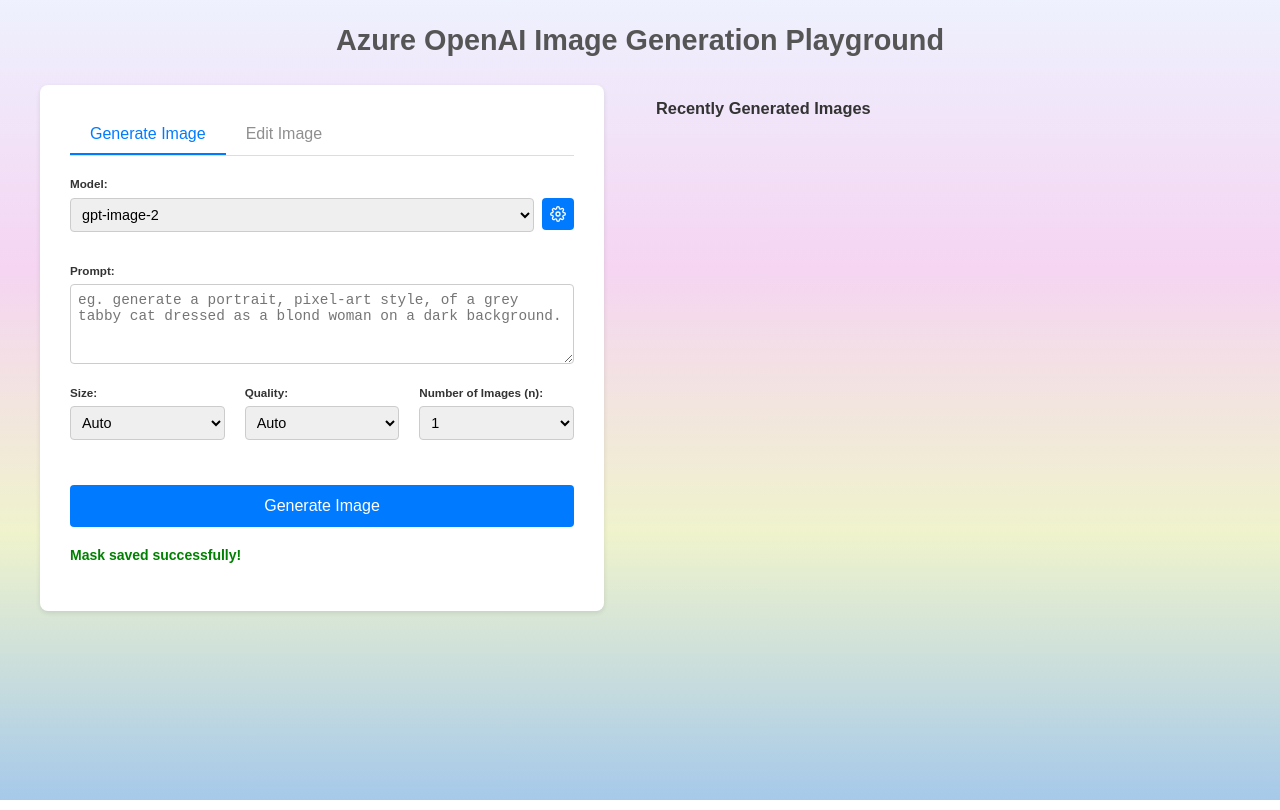
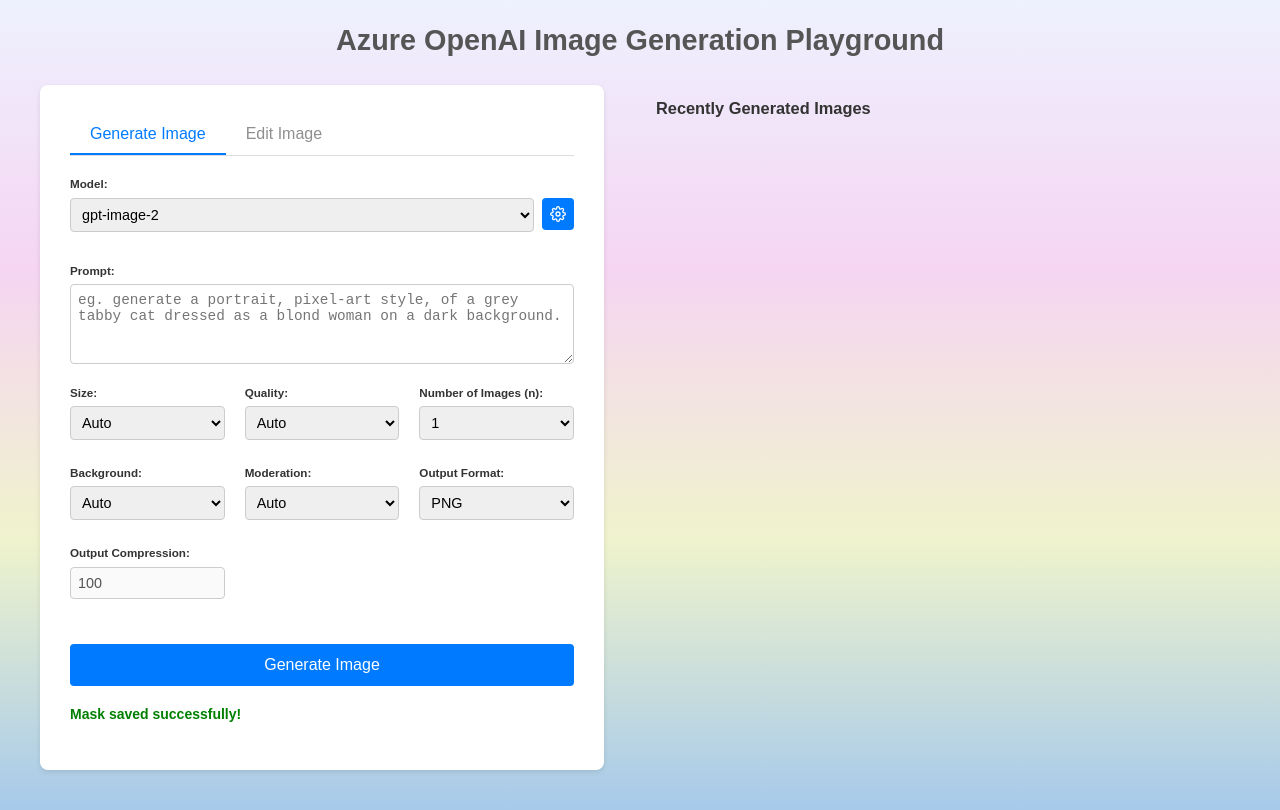
Before and after one commit to mustafaasiroglu/azureopenai-image-playground, a plain HTML site: page index.html in a window 1280 px wide. Drawn offline with Linux system fonts and the light colour scheme.

Commit message:
Update index.html

```diff
--- a/index.html
+++ b/index.html
@@ -42,7 +42,6 @@
                             <div class="model-control">
                                 <select id="model">
                                     <option value="gpt-image-2" selected>gpt-image-2</option>
-                                    <option value="gpt-image-1">gpt-image-1</option>
                                     <option value="dall-e-3">dall-e-3</option>
                                     <option value="dall-e-2">dall-e-2</option>
                                 </select>
@@ -94,8 +93,8 @@
                                 </select>
                             </div>
 
-                            <!-- GPT-Image-1 Specific Options -->
-                            <div class="option-item gpt-image-1-option" style="display: none;">
+                            <!-- GPT-Image-2 Specific Options -->
+                            <div class="option-item gpt-image-2-option" style="display: none;">
                                 <label for="background">Background:</label>
                                 <select id="background">
                                     <option value="auto" selected>Auto</option>
@@ -103,14 +102,14 @@
                                     <option value="opaque">Opaque</option>
                                 </select>
                             </div>
-                            <div class="option-item gpt-image-1-option" style="display: none;">
+                            <div class="option-item gpt-image-2-option" style="display: none;">
                                 <label for="moderation">Moderation:</label>
                                 <select id="moderation">
                                     <option value="auto" selected>Auto</option>
                                     <option value="low">Low</option>
                                 </select>
                             </div>
-                            <div class="option-item gpt-image-1-option" style="display: none;">
+                            <div class="option-item gpt-image-2-option" style="display: none;">
                                 <label for="output_format">Output Format:</label>
                                 <select id="output_format">
                                     <option value="png" selected>PNG</option>
@@ -118,7 +117,7 @@
                                     <option value="webp">WEBP</option>
                                 </select>
                             </div>
-                            <div class="option-item gpt-image-1-option" style="display: none;">
+                            <div class="option-item gpt-image-2-option" style="display: none;">
                                 <label for="output_compression">Output Compression:</label>
                                 <input type="number" id="output_compression" value="100" min="0" max="100" step="1">
                             </div>
```
